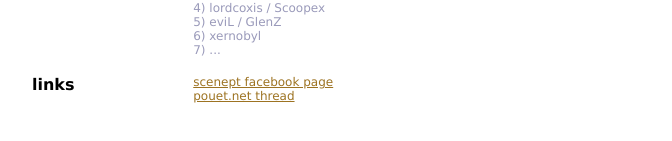
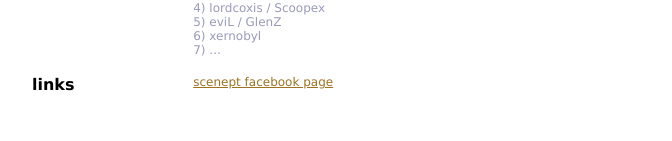
Before and after one commit to inerciapt/2019_inercia_pt, a plain HTML site: page index.html in a window 1280 px wide. Shown: the part 493-634 px from the top of the page, without its empty margins (288-960 px from the left). Drawn offline with Linux system fonts and the light colour scheme.

Commit message:
no message

```diff
--- a/index.html
+++ b/index.html
@@ -109,8 +109,7 @@ function load() {
     <tr>
       <td class="td1">links</td>
       <td class="td2">&nbsp;</td>
-      <td class="td3"><a href="https://www.facebook.com/groups/scenept/">scenept facebook page</a><br />
-	      <a href="http://www.pouet.net/topic.php?which=11373">pouet.net thread</a></td>
+      <td class="td3"><a href="https://www.facebook.com/groups/scenept/">scenept facebook page</a></td>
     </tr>
   </table>
 </div>
```
